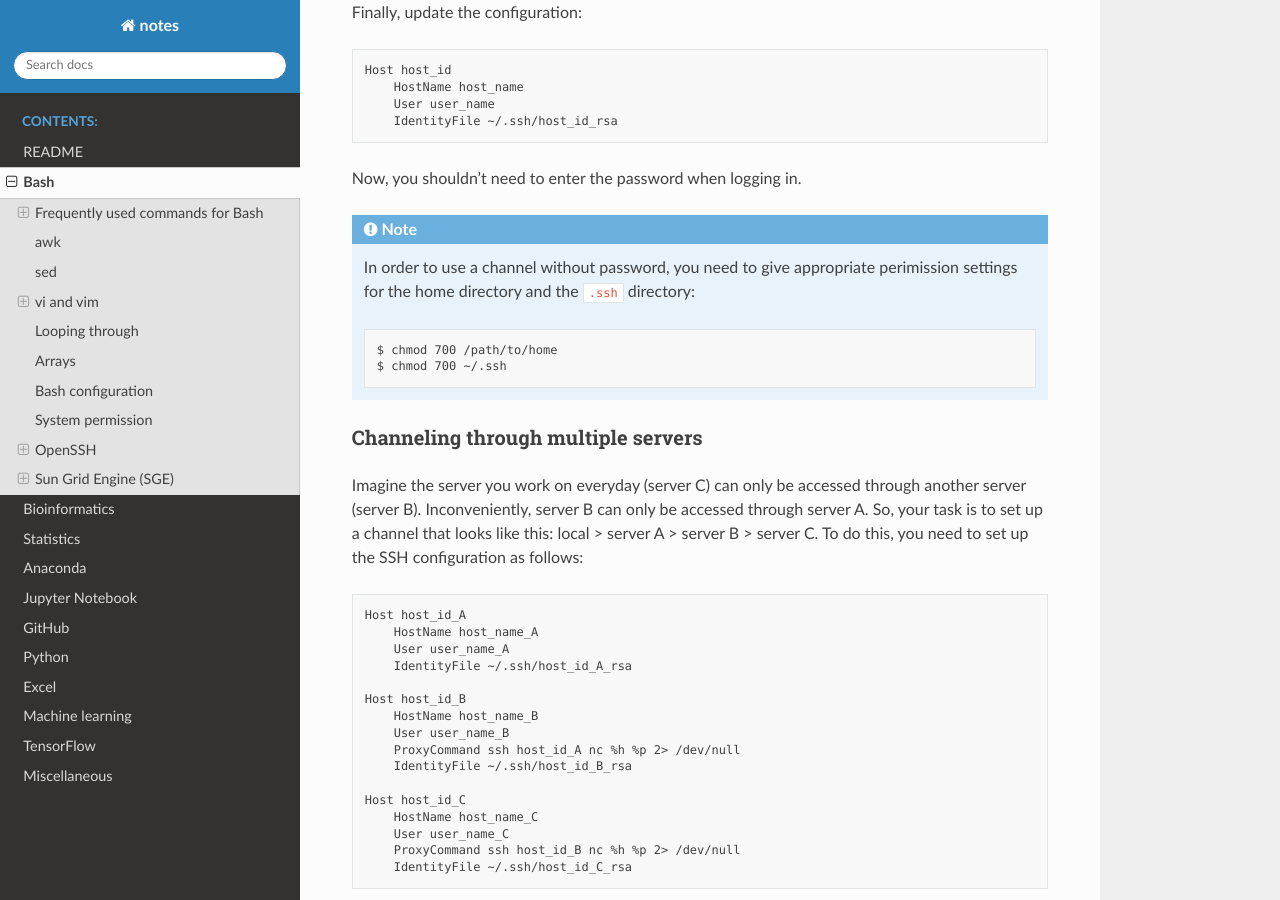
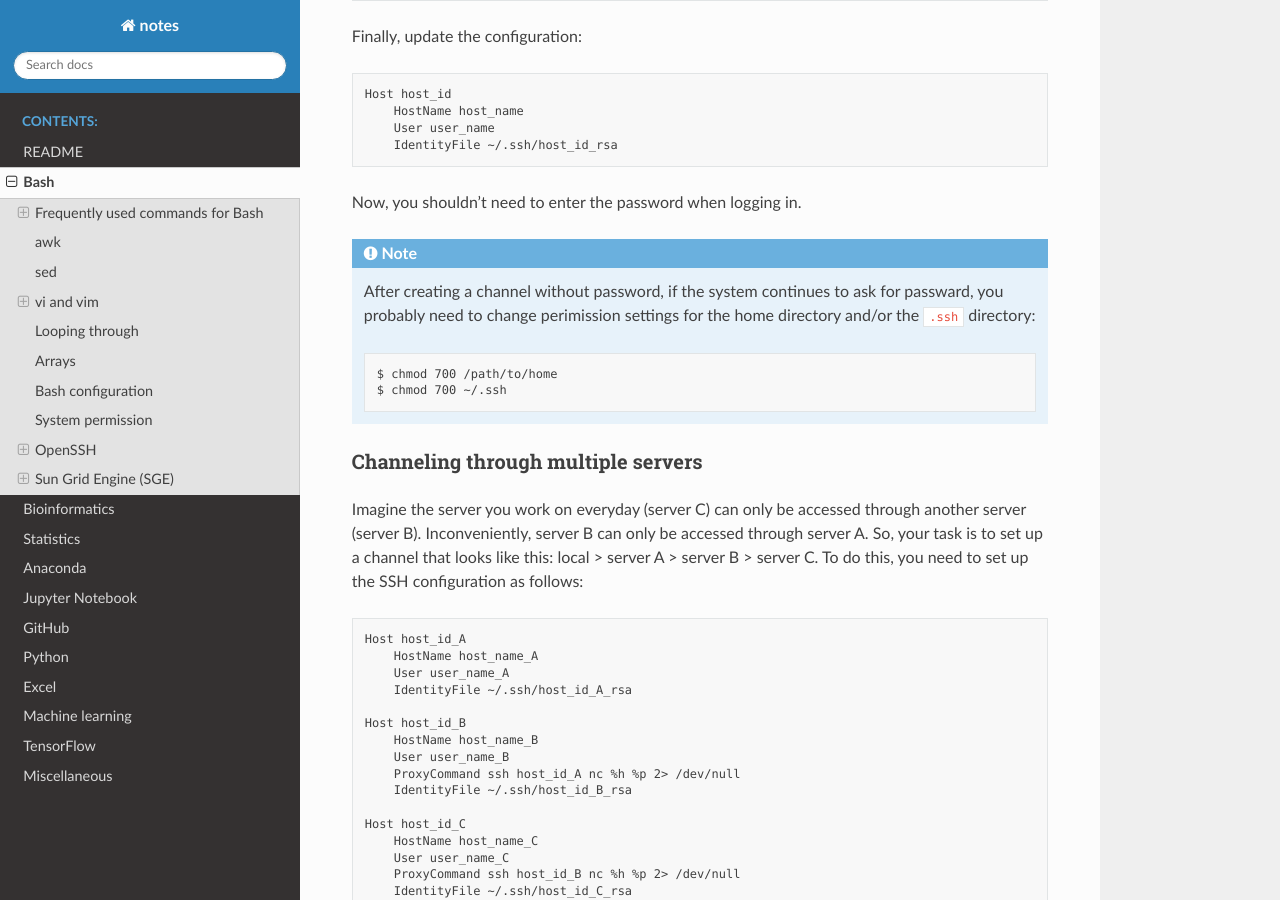
Before and after one commit to sbslee/notes, a Sphinx documentation site: the page built from docs/bash.rst, in a window 1280 px wide and 900 px high, scrolled down 11752 px. Built offline with Sphinx 7.4.7 and the Read the Docs theme 2.0.0, drawn with Linux system fonts in a browser that asks for light colours; some of the changed lines change nothing that is shown; some of the changed text lies outside the part shown.

Commit message:
Update bash.rst

```diff
--- a/docs/bash.rst
+++ b/docs/bash.rst
@@ -555,19 +555,19 @@
 Frequently used commands for OpenSSH
 ------------------------------------
 
-* To remove all keys belonging to a host name:
+Remove all keys belonging to a host name:
 
-    .. code-block:: text
+.. code-block:: text
 
-        $ ssh-keygen -R host_name
+    $ ssh-keygen -R host_name
 
-* To delete a select key from the authentication agent:
+Remove a select key from the authentication agent:
 
-    .. code-block:: text
+.. code-block:: text
 
-        $ ssh-add -d ~/.ssh/host_id_rsa.pub
-        $ rm ~/.ssh/host_id_rsa
-        $ rm ~/.ssh/host_id_rsa.pub
+    $ ssh-add -d ~/.ssh/host_id_rsa.pub
+    $ rm ~/.ssh/host_id_rsa
+    $ rm ~/.ssh/host_id_rsa.pub
 
 Creating a channel with password
 --------------------------------
@@ -631,7 +631,7 @@
 Now, you shouldn't need to enter the password when logging in.
 
 .. note::
-    In order to use a channel without password, you need to give appropriate perimission settings for the home directory and the ``.ssh`` directory:
+    After creating a channel without password, if the system continues to ask for passward, you probably need to change perimission settings for the home directory and/or the ``.ssh`` directory:
 
     .. code-block:: text
 
```
